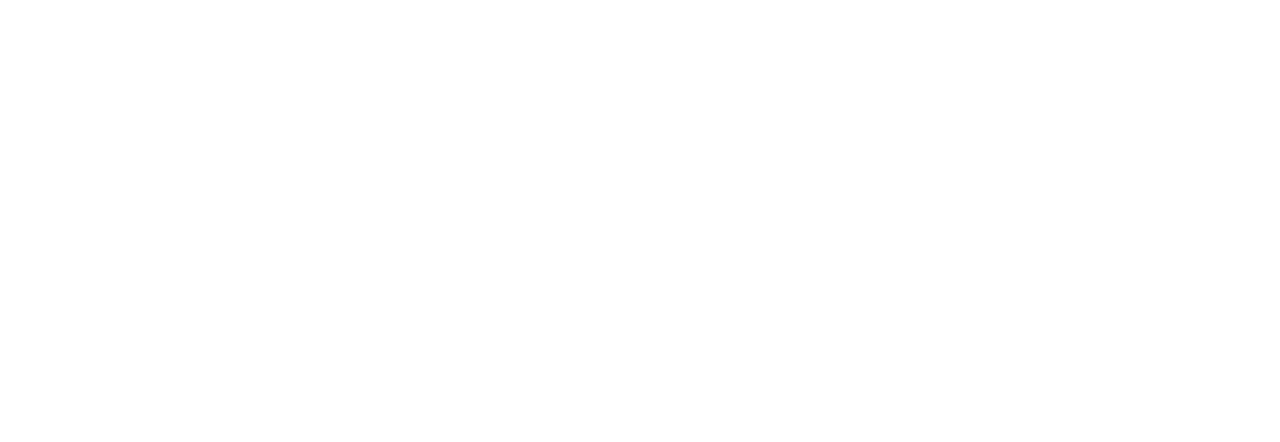
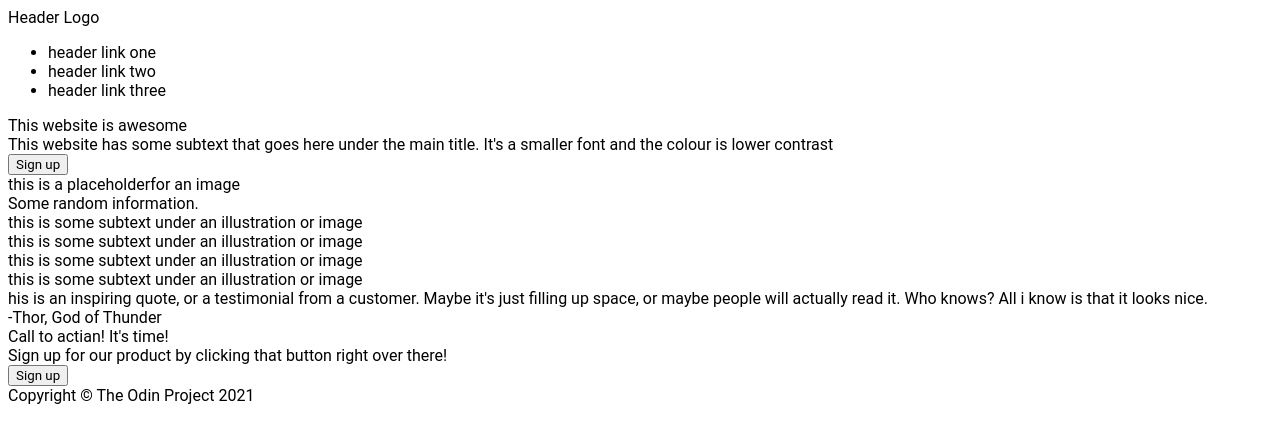
Before and after one commit to TamatiHoh/foundations-landing-page, a plain HTML site: page index.html in a window 1280 px wide. Drawn offline with Linux system fonts and the light colour scheme.

Commit message:
Populated index.html

```diff
--- a/index.html
+++ b/index.html
@@ -9,6 +9,58 @@
     </head>
 
     <body>
+        <div class="header">
+            <div class="logo">Header Logo</div>
+            <ul>
+                <li>header link one</li>
+                <li>header link two</li>
+                <li>header link three</li>
+            </ul>
+        </div>
+        <div class="hero">
+            <div class="left">
+                <div class="hero-main">This website is awesome</div>
+                <div class="hero-text">
+                    This website has some subtext that goes here under the main
+                    title. It's a smaller font and the colour is lower contrast
+                </div>
+                <button>Sign up</button>
+            </div>
+            <div class="placeholder">this is a placeholderfor an image</div>
+        </div>
+        <div class="information">
+            Some random information.
+            <div class="info">
                 <div></div>
+                this is some subtext under an illustration or image
+            </div>
+            <div class="info">
+                <div></div>
+                this is some subtext under an illustration or image
+            </div>
+            <div class="info">
+                <div></div>
+                this is some subtext under an illustration or image
+            </div>
+            <div class="info">
+                <div></div>
+                this is some subtext under an illustration or image
+            </div>
+        </div>
+        <div class="quote">
+            his is an inspiring quote, or a testimonial from a customer. Maybe
+            it's just filling up space, or maybe people will actually read it.
+            Who knows? All i know is that it looks nice.
+            <div class="thor">-Thor, God of Thunder</div>
+        </div>
+        <div class="call-to-action">
+            <div class="call-main">Call to actian! It's time!</div>
+            Sign up for our product by clicking that button right over there!
+            <div class="right">
+                <button>Sign up</button>
+            </div>
+        </div>
+
+        <div class="footer">Copyright © The Odin Project 2021</div>
     </body>
 </html>
```
Lines whose indentation alone changed are shown as unchanged.
